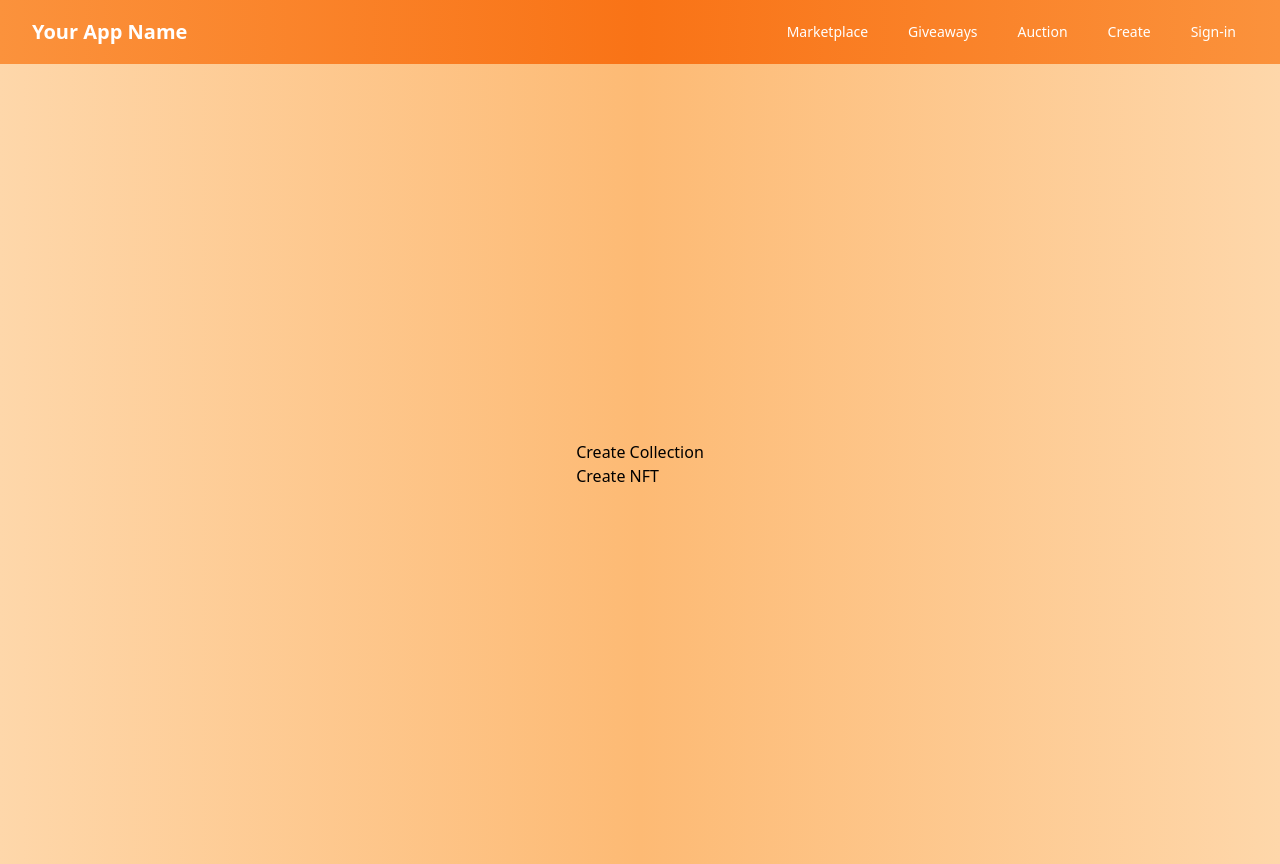
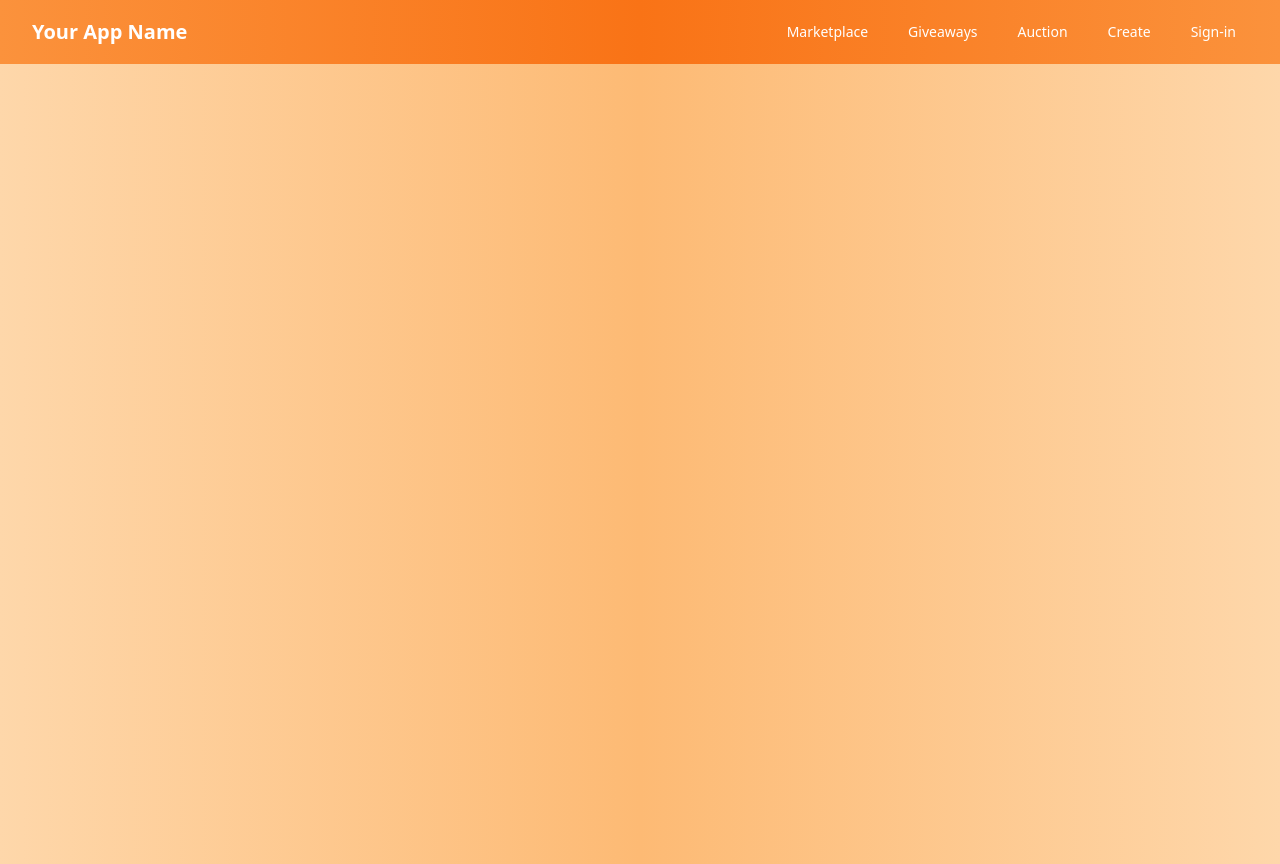
Before and after one commit to JordiMartinezDev/NFT_Marketplace_Front, a Next.js app: page /create in a window 1280 px wide. Built offline with nearby package versions, Linux system fonts and the light colour scheme; no server answers.

Commit message:
Create collection rework

```diff
--- a/src/app/create/page.tsx
+++ b/src/app/create/page.tsx
@@ -5,16 +5,15 @@ import Link from "next/link";
 type Props = {};
 
 function page({}: Props) {
-  return (
-    <div>
-      <div>
-        <Link href={"/createCollection"}> Create Collection</Link>
-      </div>
-      <div>
-        <Link href={"/createNFTs"}> Create NFT</Link>
-      </div>
-    </div>
-  );
+  return <div></div>;
 }
 
 export default page;
+// <div>
+//   <div>
+//     <Link href={"/createCollection"}> Create Collection</Link>
+//   </div>
+//   <div>
+//     <Link href={"/createNFTs"}> Create NFT</Link>
+//   </div>
+// </div>
```
